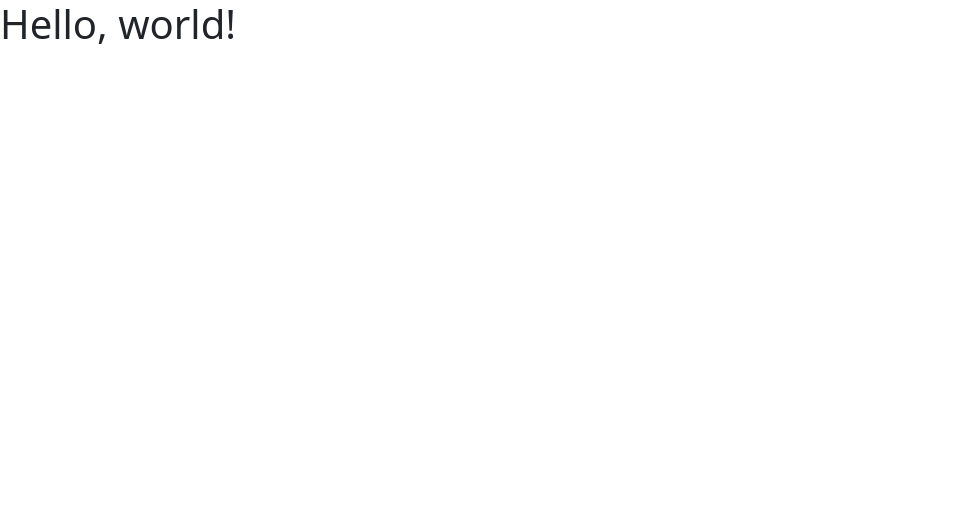
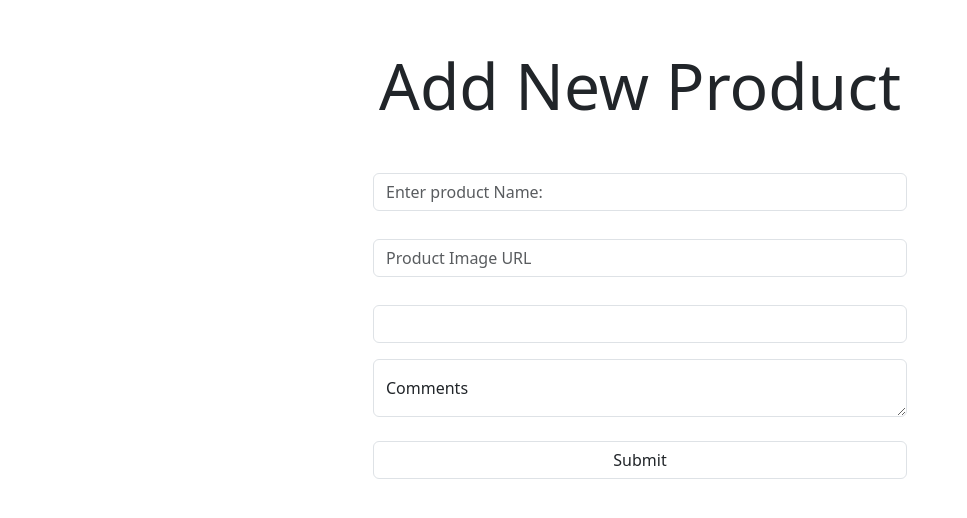
Before and after one commit to fecrakib/javascript-shop, a plain HTML site: page index.html in a window 1280 px wide. Shown: the whole page, without its empty margins (0-967 px from the left). Drawn offline with nearby package versions, Linux system fonts and the light colour scheme.

Commit message:
form create complite

```diff
--- a/index.html
+++ b/index.html
@@ -12,7 +12,54 @@
     />
   </head>
   <body>
-    <h1>Hello, world!</h1>
+    <main>
+        <section class="container">
+            <div class="add-product ">
+                <div class="row col-lg-6 offset-lg-3">
+                    <h1 class="display-3 pt-5 pb-3 text-center">Add New Product </h1>
+                    <form>
+                        <div class="mb-1">
+                          <label for="exampleInputEmail1" class="form-label"></label>
+                          <input type="text" class="form-control" id="product-name" required placeholder="Enter product Name:" aria-describedby="emailHelp">
+
+                        </div>
+
+                        <div class="mb-1">
+                          <label for="exampleInputPassword1" class="form-label"></label>
+                          <input type="password" class="form-control" required placeholder="Product Image URL" id="product-image">
+                        </div>
+                        <div class="mb-3">
+                            <div class="mb-3">
+                                <label for="exampleInputPassword1" class="form-label"></label>
+                                <input type="number" class="form-control" id="product-prece">
+                              </div>
+
+                          </div>
+
+                        <div class="form-floating">
+                            <textarea class="form-control" placeholder="Leave a comment here" id="floatingTextarea"></textarea>
+                            <label for="floatingTextarea">Comments</label>
+                          </div>
+
+                        <div class="mb-3">
+                            <label for="exampleInputPassword1" class="form-label"></label>
+                            <input type="submit" class="form-control" id="exampleInputPassword1">
+                          </div>
+
+
+                      </form>
+
+                </div>
+
+            </div>
+
+
+
+        </section>
+    </main>
+
+
+    <script src="./index.js"></script>
     <script
       src="https://cdn.jsdelivr.net/npm/bootstrap@5.3.0-alpha1/dist/js/bootstrap.bundle.min.js"
       integrity="sha384-w76AqPfDkMBDXo30jS1Sgez6pr3x5MlQ1ZAGC+nuZB+EYdgRZgiwxhTBTkF7CXvN"
```
